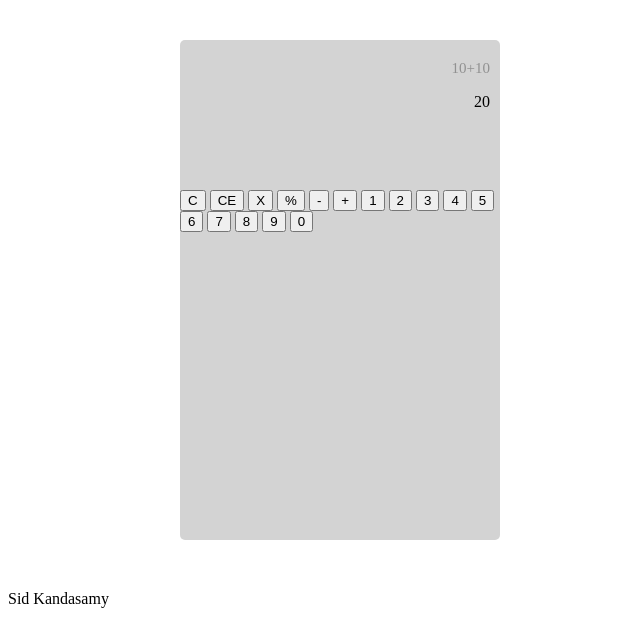
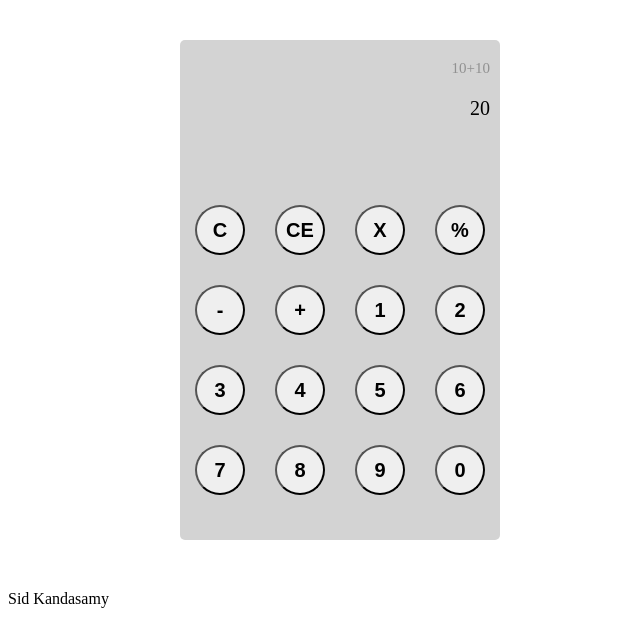
Before and after one commit to SidKandasamy/JS_Calculator_Challenge, a plain HTML site: page index.html in a window 1280 px wide. Shown: the whole page, without its empty margins (0-640 px from the left). Drawn offline with Linux system fonts and the light colour scheme; a web font is replaced by a local one.

Commit message:
css to buttons on the calculator

```diff
--- a/style.css
+++ b/style.css
@@ -44,4 +44,15 @@ body{
 #output{
     text-align:right;
     margin-right: 10px;
+    font-size: 20px;
 }
+
+.operator, .number{
+    width:50px;
+    height:50px;
+    margin:15px;
+    float:left;
+    border-radius: 50%;
+    font-weight:bold;
+    font-size: 20px;
+}
```
